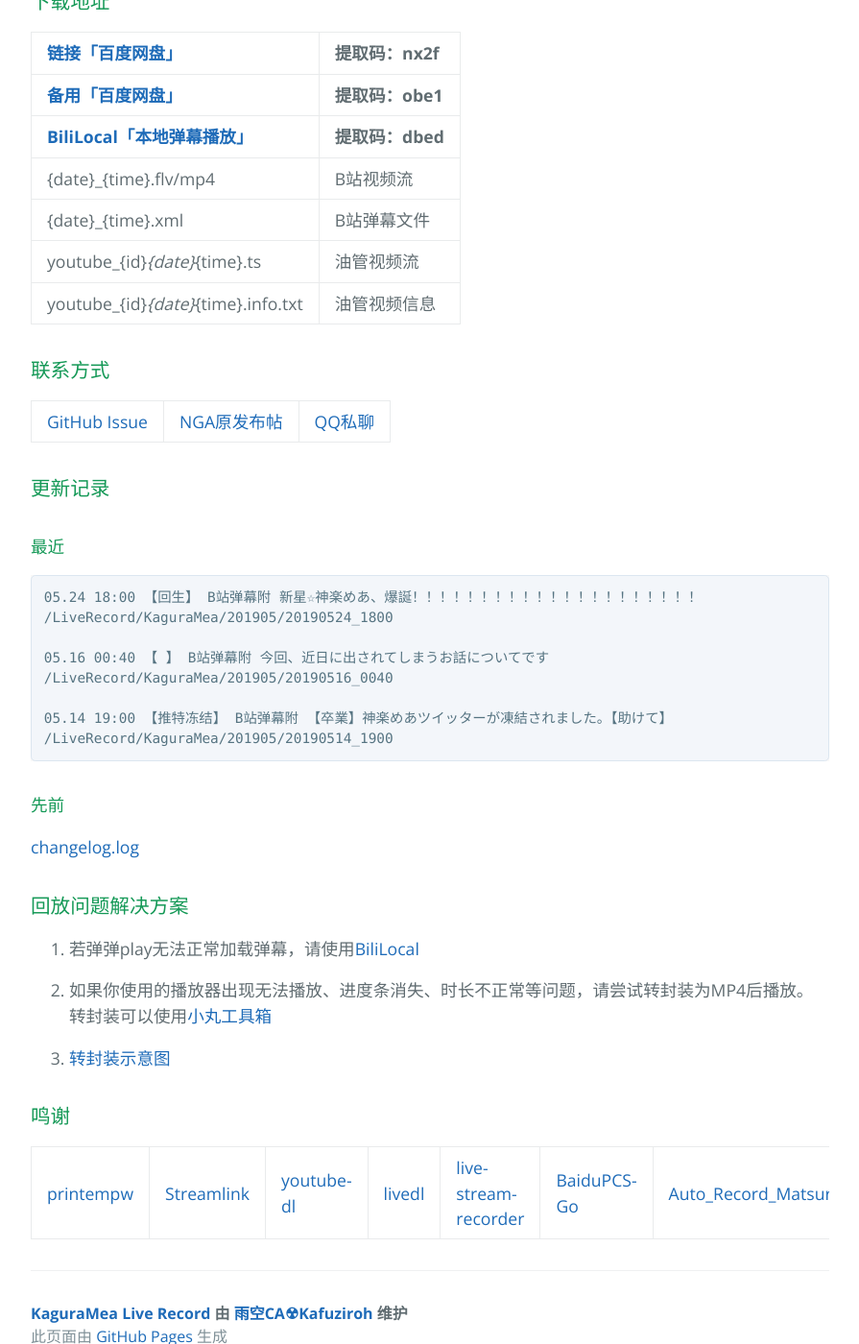
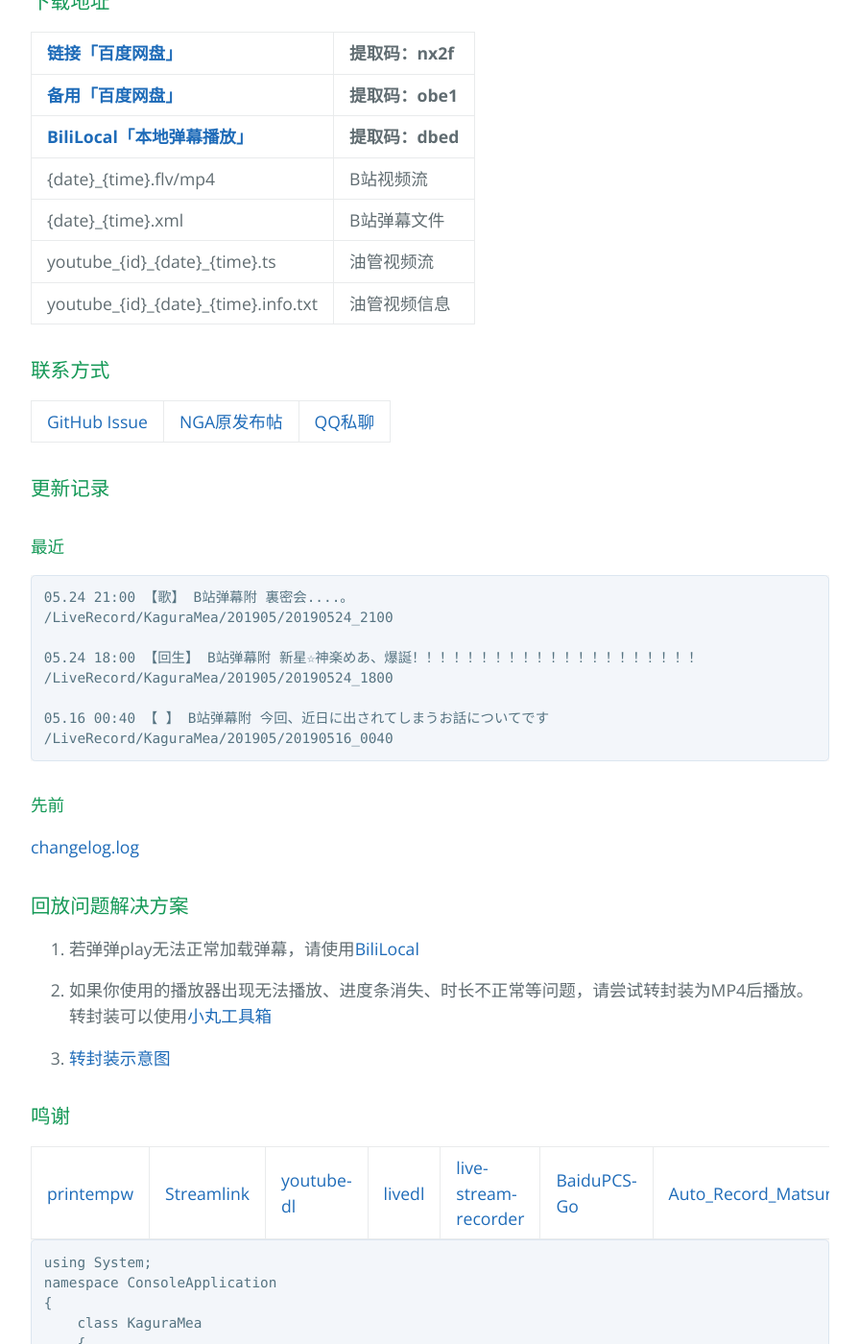
Before and after one commit to kaguramea-record/kaguramea-record.github.io, a Jekyll site: the page built from index.md, in a window 1280 px wide and 1400 px high, scrolled down 945 px. Shown: the whole window at 96% size, without its empty margins (192-1087 px from the left). Built offline with Jekyll 4.4.1, drawn with Linux system fonts in a browser that asks for light colours; some of the changed text lies outside the part shown.

Commit message:
Update 190524-2

````diff
--- a/index.md
+++ b/index.md
@@ -24,14 +24,14 @@
 
 ### 下载地址
 
-| [链接「百度网盘」](https://pan.baidu.com/s/16u5IpqN0MJ5S_NghWGL3NQ){:target="_blank"}          | 提取码：nx2f |
-| [备用「百度网盘」](https://pan.baidu.com/s/1Zl0MRLcxKw4lcIbDDFE9vg){:target="_blank"}          | 提取码：obe1 |
-| [BiliLocal「本地弹幕播放」](https://pan.baidu.com/s/1Oi89yTLGZoIQveYj6Ivkrg){:target="_blank"} | 提取码：dbed |
-|:-----------------------------------------------------------------------------------------------|:-------------|
-| {date}_{time}.flv/mp4                                                                          | B站视频流    |
-| {date}_{time}.xml                                                                              | B站弹幕文件  |
-| youtube_{id}_{date}_{time}.ts                                                                  | 油管视频流   |
-| youtube_{id}_{date}_{time}.info.txt                                                            | 油管视频信息 |
+| [链接「百度网盘」](https://pan.baidu.com/s/16u5IpqN0MJ5S_NghWGL3NQ){:target="_blank"}            | 提取码：nx2f |
+| [备用「百度网盘」](https://pan.baidu.com/s/1Zl0MRLcxKw4lcIbDDFE9vg){:target="_blank"}            | 提取码：obe1 |
+| [BiliLocal「本地弹幕播放」](https://pan.baidu.com/s/1Oi89yTLGZoIQveYj6Ivkrg){:target="_blank"}   | 提取码：dbed |
+|:-------------------------------------------------------------------------------------------------|:-------------|
+| {date}_{time}.flv/mp4                                                                            | B站视频流    |
+| {date}_{time}.xml                                                                                | B站弹幕文件  |
+| youtube_{id}\_{date}\_{time}.ts                                                                  | 油管视频流   |
+| youtube_{id}\_{date}\_{time}.info.txt                                                            | 油管视频信息 |
 
 ### 联系方式
 
@@ -42,14 +42,14 @@
 #### 最近
 
 ```
+05.24 21:00 【歌】 B站弹幕附 裏密会....。
+/LiveRecord/KaguraMea/201905/20190524_2100
+
 05.24 18:00 【回生】 B站弹幕附 新星☆神楽めあ、爆誕！！！！！！！！！！！！！！！！！！！！！
 /LiveRecord/KaguraMea/201905/20190524_1800
 
 05.16 00:40 【 】 B站弹幕附 今回、近日に出されてしまうお話についてです
 /LiveRecord/KaguraMea/201905/20190516_0040
-
-05.14 19:00 【推特冻结】 B站弹幕附 【卒業】神楽めあツイッターが凍結されました。【助けて】
-/LiveRecord/KaguraMea/201905/20190514_1900
 ```
 
 #### 先前
@@ -67,3 +67,17 @@
 ### 鸣谢
 
 | [printempw](https://github.com/printempw){:target="_blank"} | [Streamlink](https://github.com/streamlink/streamlink){:target="_blank"} | [youtube-dl](https://github.com/ytdl-org/youtube-dl){:target="_blank"} | [livedl](https://github.com/himananiito/livedl){:target="_blank"} | [live-stream-recorder](https://github.com/printempw/live-stream-recorder){:target="_blank"} | [BaiduPCS-Go](https://github.com/iikira/BaiduPCS-Go){:target="_blank"} | [Auto_Record_Matsuri](https://github.com/fzxiao233/Auto_Record_Matsuri){:target="_blank"} | [B站录播机](http://live.weibo333.com/s/7viudi3BE){:target="_blank"} |
+
+```
+using System;
+namespace ConsoleApplication
+{
+    class KaguraMea
+    {
+        static void Main(string[] args)
+        {
+            Console.WriteLine("MeaMea suki ❤");
+        }
+    }
+}
+```
````
Also changed, not shown: auto-recorder.md (+14 -1 lines), 1 other file.
